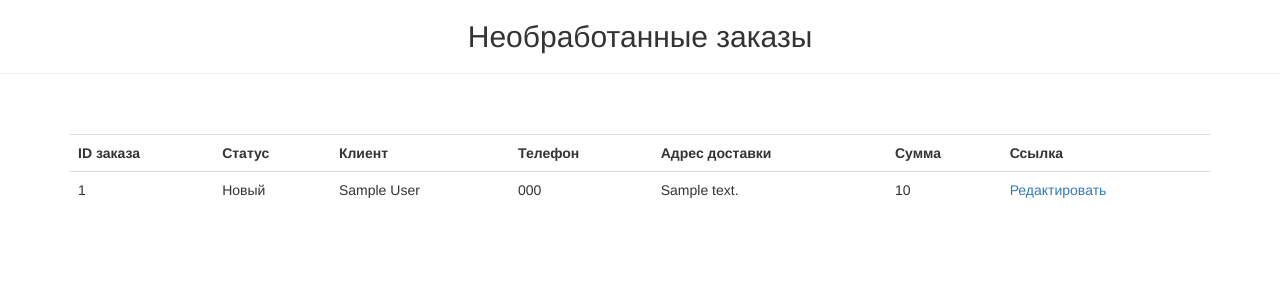
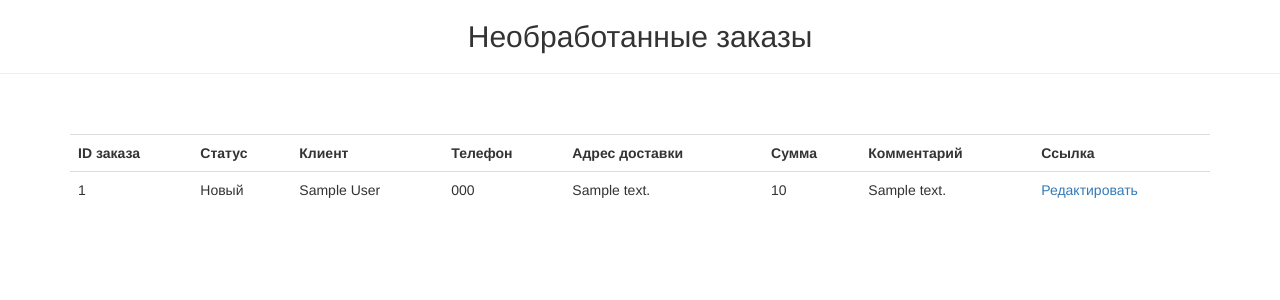
Before and after one commit to dimsonnGH/star-burger, a Django app: page /manager/orders/ in a window 1280 px wide. Shown: the part 52-352 px from the top of the page. Run offline with Django 3.2, Linux system fonts and the light colour scheme; a user stored in the database is signed in; tables that the repository leaves empty hold one stand-in row (values such as "Sample post"); parts of the project's set-up code (start-up, migrations or seed data) failed here and were passed over; some libraries are stand-ins or nearby versions.

Commit message:
Add comment in order. Show comment in order list.

```diff
--- a/foodcartapp/models.py
+++ b/foodcartapp/models.py
@@ -145,6 +145,7 @@ class Order(models.Model):
     created = models.DateTimeField('дата создания', auto_now_add=True, db_index=True)
     status = models.CharField(max_length=15, choices=ORDER_STATUS_CHOICES, default='NEW',
                               db_index=True, verbose_name='Статус заказа')
+    comment = models.TextField('комментарий', blank=True)
     objects = OrderQuerySet.as_manager()
 
     def __str__(self):
--- a/restaurateur/templates/order_items.html
+++ b/restaurateur/templates/order_items.html
@@ -19,6 +19,7 @@
       <th>Телефон</th>
       <th>Адрес доставки</th>
       <th>Сумма</th>
+      <th>Комментарий</th>
       <th>Ссылка</th>
     </tr>
 
@@ -30,6 +31,7 @@
         <td>{{ item.phonenumber }}</td>
         <td>{{ item.address }}</td>
         <td>{{ item.order_sum }}</td>
+        <td>{{ item.comment|truncatechars:50 }}</td>
         <td><a href="{% url 'admin:foodcartapp_order_change' item.id|urlencode %}?next={{ request.path|urlencode }}">Редактировать</a></td>
       </tr>
     {% endfor %}
```
